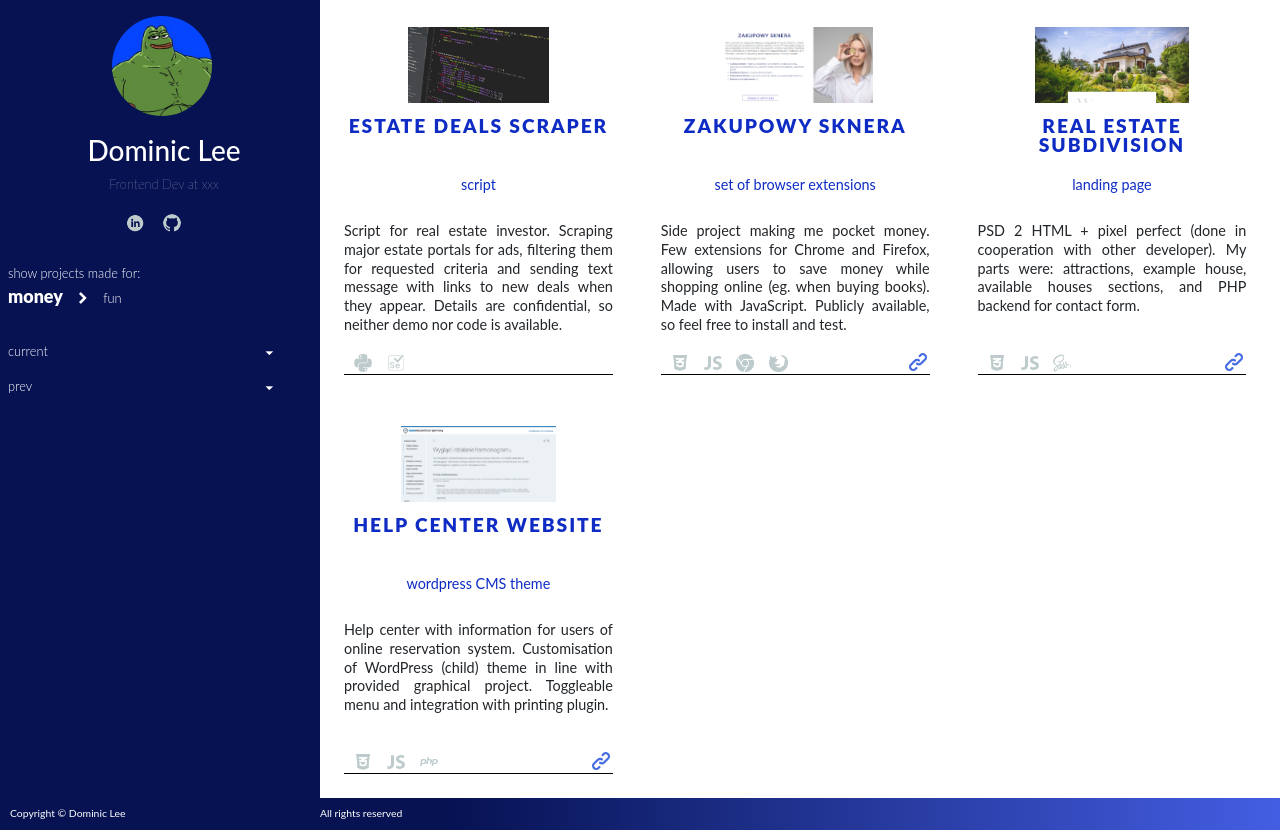
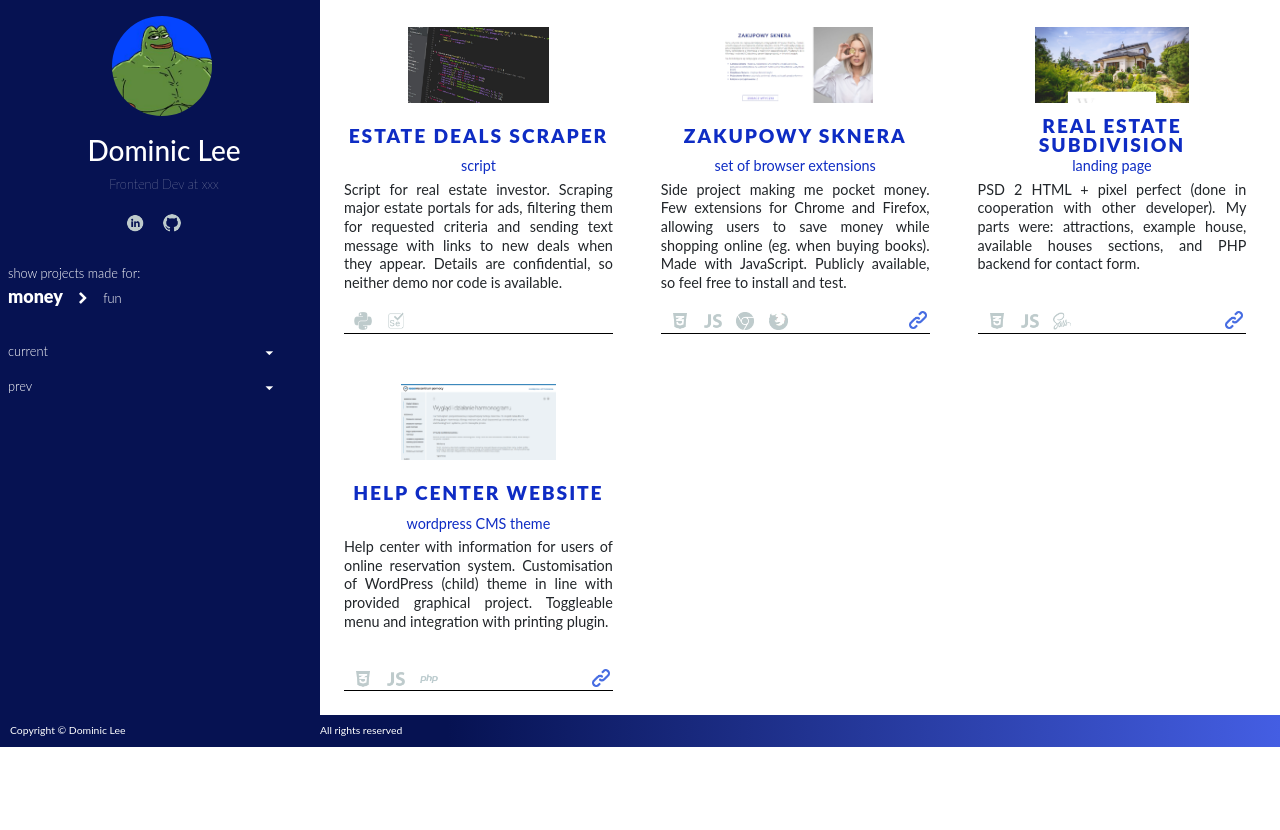
Before and after one commit to codezaur/folio, an Angular app: page / in a window 1280 px wide. After the commit the page ends 800 px from the top, so only its background shows below. Built offline with nearby package versions, Linux system fonts and the light colour scheme.

Commit message:
tweaked title and caption on md and up

```diff
--- a/src/app/projects/projects.component.html
+++ b/src/app/projects/projects.component.html
@@ -17,13 +17,13 @@
           <span *ngIf="project.live">
             <a href={{project.live}}
               target="_blank">
-              <img src="../../assets/logos/link.png" alt="link">
+              <img src="../../assets/logos/link.png" title="demo" alt="link">
             </a>
           </span>
           <span *ngIf="project.code">
             <a href={{project.code}}
               target="_blank">
-              <img src="../../assets/logos/github.png" alt="github">
+              <img src="../../assets/logos/github.png" title="code" alt="github">
             </a>
           </span>
         </div>
--- a/src/app/projects/projects.component.scss
+++ b/src/app/projects/projects.component.scss
@@ -40,6 +40,9 @@
     @include md {
       height: 76px;
     }
+    // @include xl {
+
+    // }
   }
 }
 
@@ -58,7 +61,13 @@
   @include md {
     line-height: 1;
     height: 52px;
-    margin-bottom: 10px;
+    margin-bottom: 5px;
+    display: flex;
+    justify-content: center;
+    align-items: center;
+  }
+  @include lg {
+    height: 38px;
   }
 }
 
@@ -69,6 +78,11 @@
   @include md {
     line-height: 1;
     height: 28px;
+    margin-bottom: 5px;
+  }
+  @include lg {
+    height: auto;
+    margin-bottom: 7px;
   }
 }
 
```
